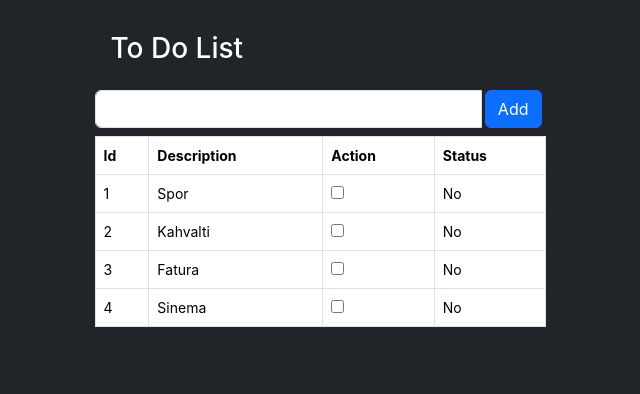
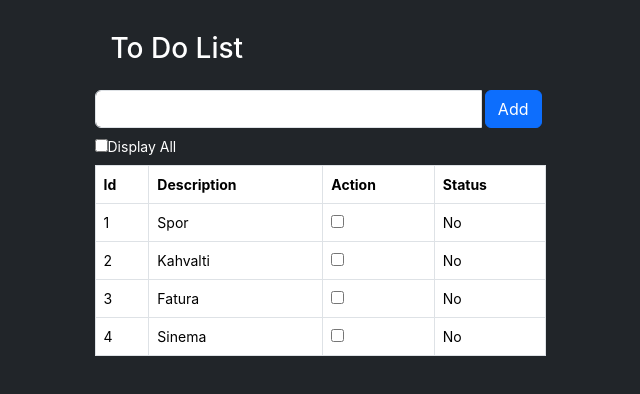
Before and after one commit to hakannisgav/angular-ToDoApp, an Angular app: page / in a window 1280 px wide. Shown: the top 394 px of the page, without its empty margins (320-960 px from the left). Built offline with nearby package versions, Linux system fonts and the light colour scheme.

Commit message:
Display All Items Added

```diff
--- a/src/app/app.component.html
+++ b/src/app/app.component.html
@@ -11,6 +11,11 @@
         <div class="input-group-append">
           <button class="btn btn-primary mx-1" (click)="addItems(todoText.value)">Add</button>
         </div>
+      </div>
+
+      <div class="custom-control custom-checkbox mt-2 mb-2 text-white">
+        <input type="checkbox" [(ngModel)] = "isDisplay" class="custom-control-input" id="displayAll">
+        <label for="displayAll" class="custom-control-label">Display All</label>
       </div>
 
       <table class="table table-stripped table-bordered mt-2">
--- a/src/app/app.component.ts
+++ b/src/app/app.component.ts
@@ -8,10 +8,16 @@ import { Model, ToDoItem } from './model';
 })
 export class AppComponent {
   model = new Model();
+  isDisplay = false;
 
   getItems(){
+    if (this.isDisplay) {
+      return this.model.items;
+    }
     return this.model.items.filter(item => !item.action);
-  }
+    }
+
+
 
   addItems(text: string){
     if (text != "" && text != null) {
```
